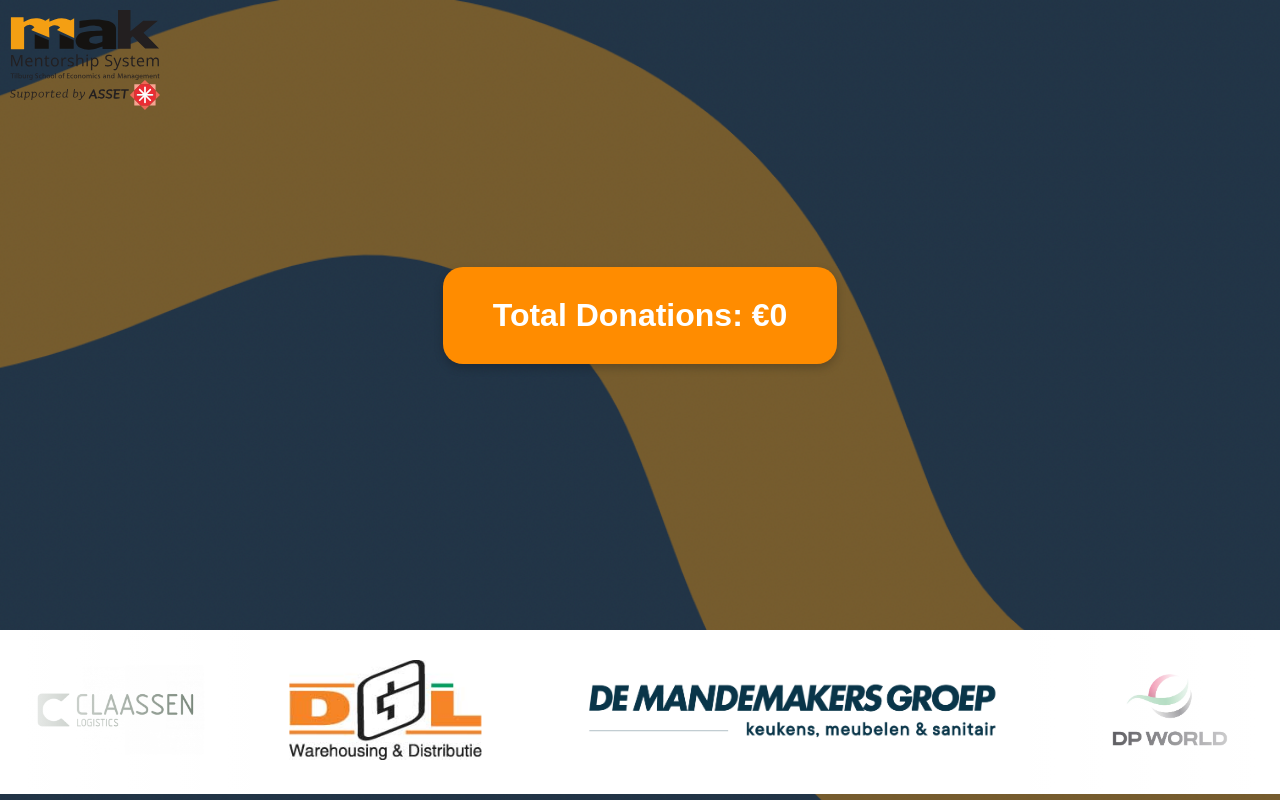
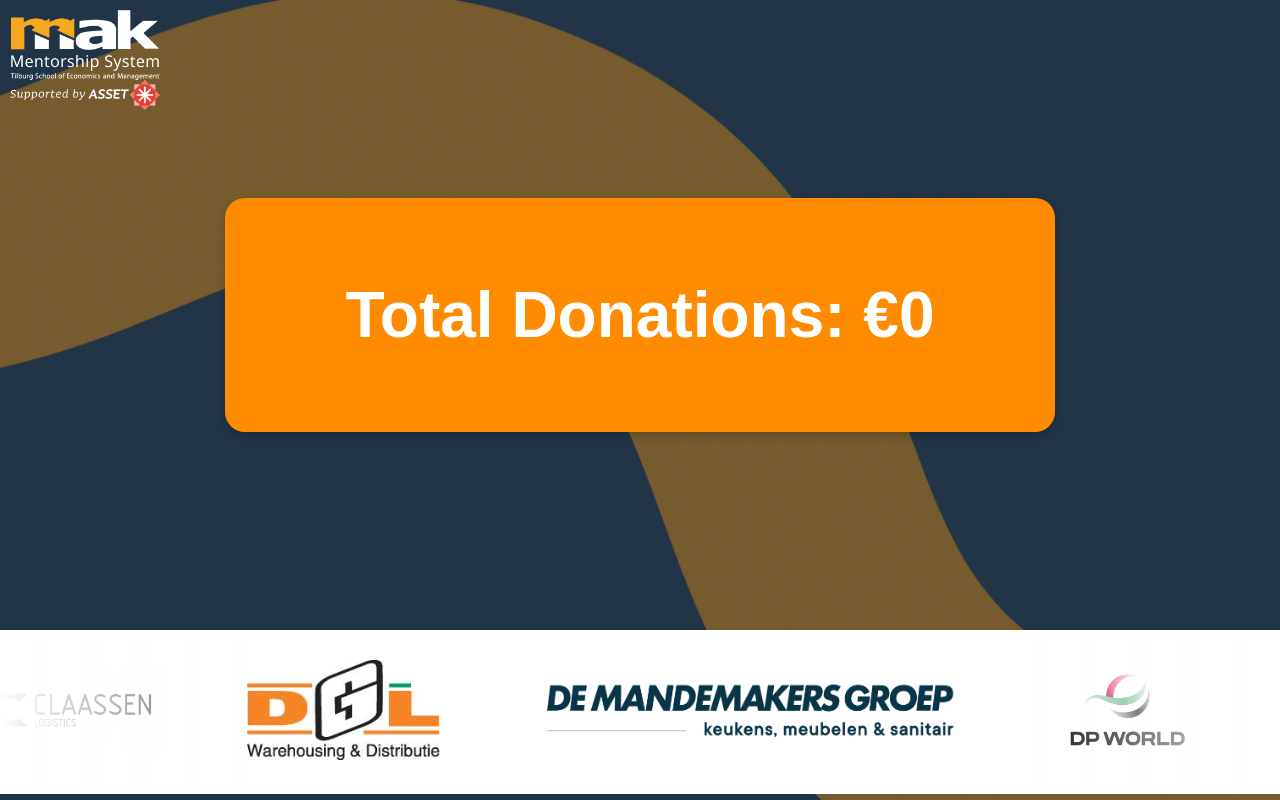
Before and after one commit to EvaHaverkort/MAK_counter, a Flask app: page / in a window 1280 px wide. Run offline with Flask 3, Linux system fonts and the light colour scheme.

Commit message:
laout changes with heleen

```diff
--- a/static/style.css
+++ b/static/style.css
@@ -38,11 +38,11 @@ body {
   display: inline-block; /* Make sure the background only covers the text */
   background-color: #FF8C00; /* Orange background */
   border-radius: 20px; /* Rounded corners */
-  padding: 30px 50px; /* Padding inside the counter */
+  padding: 80px 120px; /* Padding inside the counter */
   color: #ffffff; /* White text color */
   box-shadow: 0px 4px 10px rgba(0, 0, 0, 0.2); /* Optional: Adds a subtle shadow for depth */
   margin: 0; /* Remove any default margin */
-  font-size: 2rem; /* Adjust the font size as needed */
+  font-size: 4rem; /* Adjust the font size as needed */
   font-weight: bold; /* Make the text bold */
   text-align: center; /* Center text inside the h1 */
 }
--- a/templates/index.html
+++ b/templates/index.html
@@ -10,7 +10,7 @@
 <body>
     <!-- MAK Logo at the top left corner -->
     <div class="header">
-        <img src="../static/maklogo.svg" alt="MAK Logo" class="mak-logo">
+        <img src="../static/mak_logo_wit.png" alt="MAK Logo" class="mak-logo">
     </div>
 
     <div class="donation-counter">
@@ -27,10 +27,10 @@
         <img src="../static/logos_sponsors/idlogistics.png" />
         <img src="../static/logos_sponsors/janderijk.jpg" />
         <img src="../static/logos_sponsors/kivits.png" />
-        <img src="../static/logos_sponsors/renewt.png" />
         <img src="../static/logos_sponsors/vanboekel.jpg" />
         <img src="../static/logos_sponsors/vandenbosch.png" />
         <img src="../static/logos_sponsors/versteijnen.png" />
+        <img src="../static/logos_sponsors/debeer.svg" />
       </div>
 
       <div class="logos-slide">
@@ -42,10 +42,10 @@
         <img src="../static/logos_sponsors/idlogistics.png" />
         <img src="../static/logos_sponsors/janderijk.jpg" />
         <img src="../static/logos_sponsors/kivits.png" />
-        <img src="../static/logos_sponsors/renewt.png" />
         <img src="../static/logos_sponsors/vanboekel.jpg" />
         <img src="../static/logos_sponsors/vandenbosch.png" />
         <img src="../static/logos_sponsors/versteijnen.png" />
+        <img src="../static/logos_sponsors/debeer.svg" />
       </div>
     </div>
 
```
Also changed, not shown: static/logos_sponsors/debeer.svg (added), static/mak_logo_wit.png (added).
